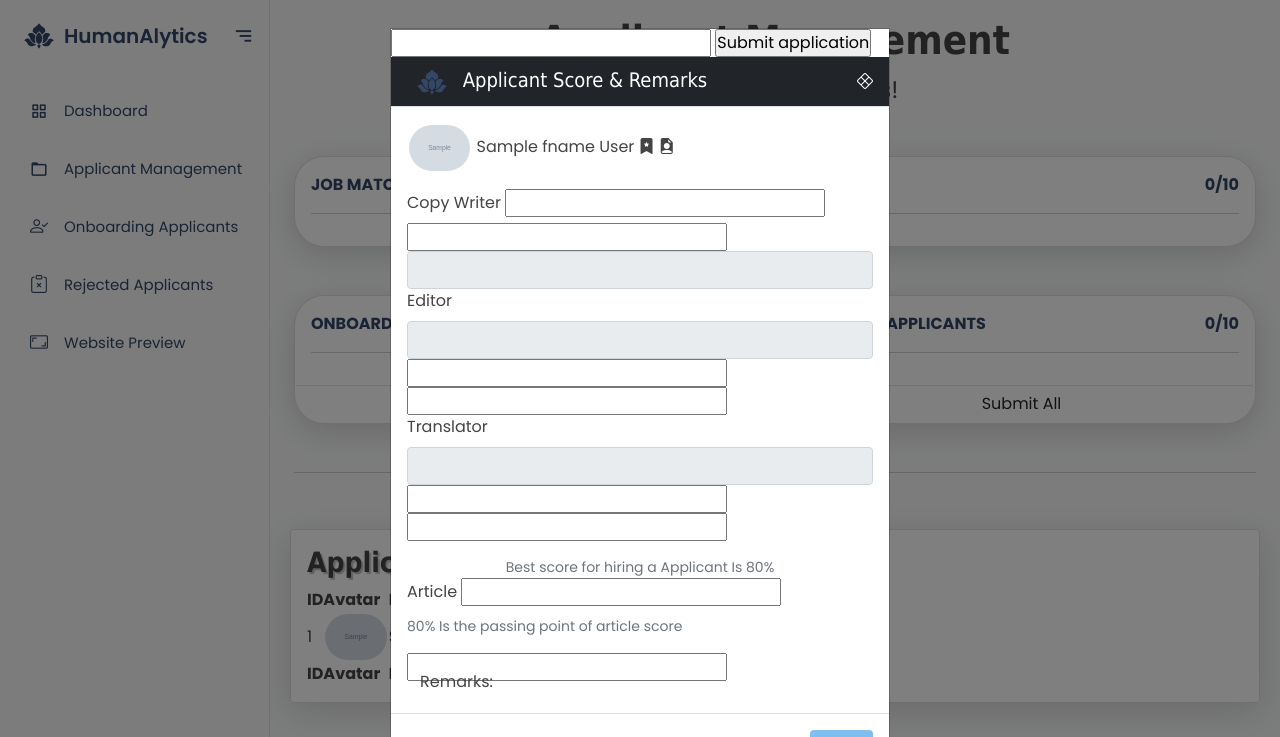
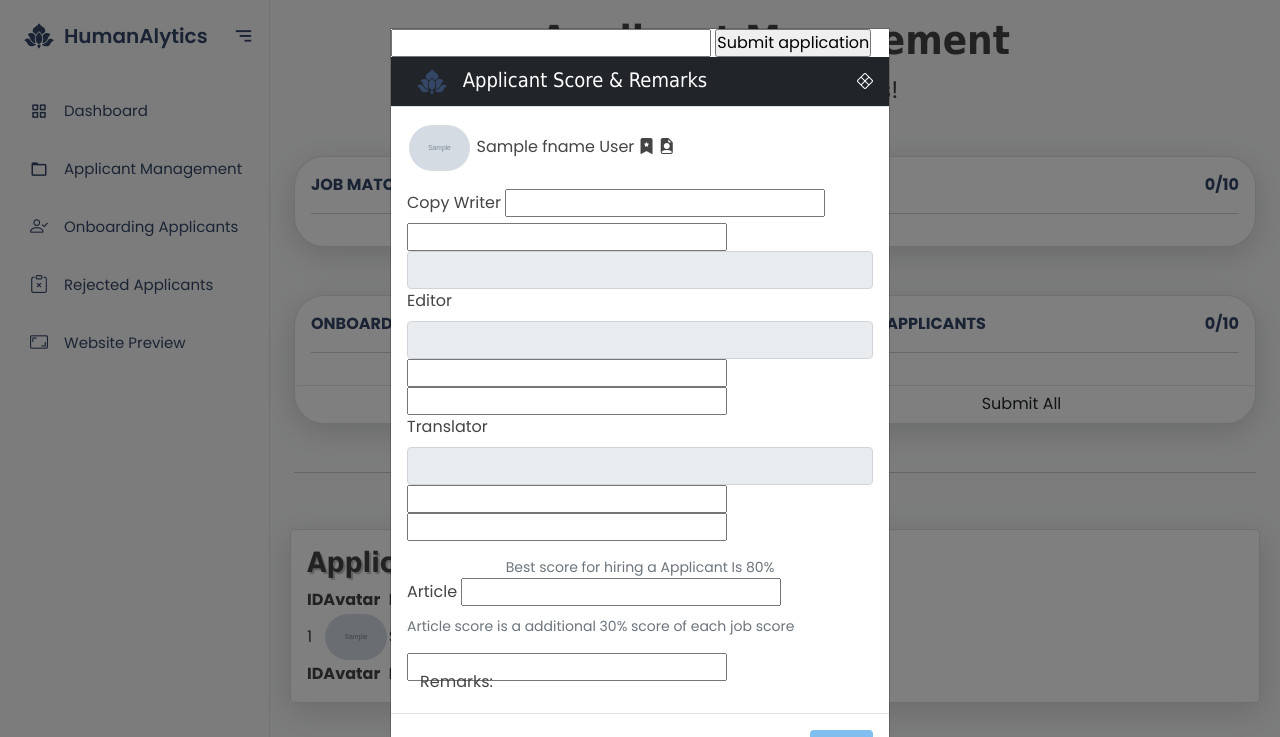
Before and after one commit to Ddollz/Writeam, a Django app: template templates/main/Admin/applicantstatus.html in a window 1280 px wide. Shown: the top 737 px of the page. Run offline with Django 3.2, Linux system fonts and the light colour scheme; the template is opened without the code that fills it: most values are stand-ins (such as "Sample title", 1, 10 or a date in 2020); grey boxes marked "Sample" are stand-in pictures; form fields are guessed from the names that the template uses; parts of the project's set-up code (start-up, migrations or seed data) failed here and were passed over; some libraries are stand-ins or nearby versions.

Commit message:
update score label help

```diff
--- a/templates/main/Admin/applicantstatus.html
+++ b/templates/main/Admin/applicantstatus.html
@@ -76,7 +76,7 @@
                             <div class="col">
                                 <label for="score" class="form-label">Article</label>
                                 {{modalform.article}}
-                                <div id="emailHelp" class="form-text">80% Is the passing point of article score</div>
+                                <div id="emailHelp" class="form-text">Article score is a additional 30% score of each job score</div>
                             </div>
 
                         </div>
```
